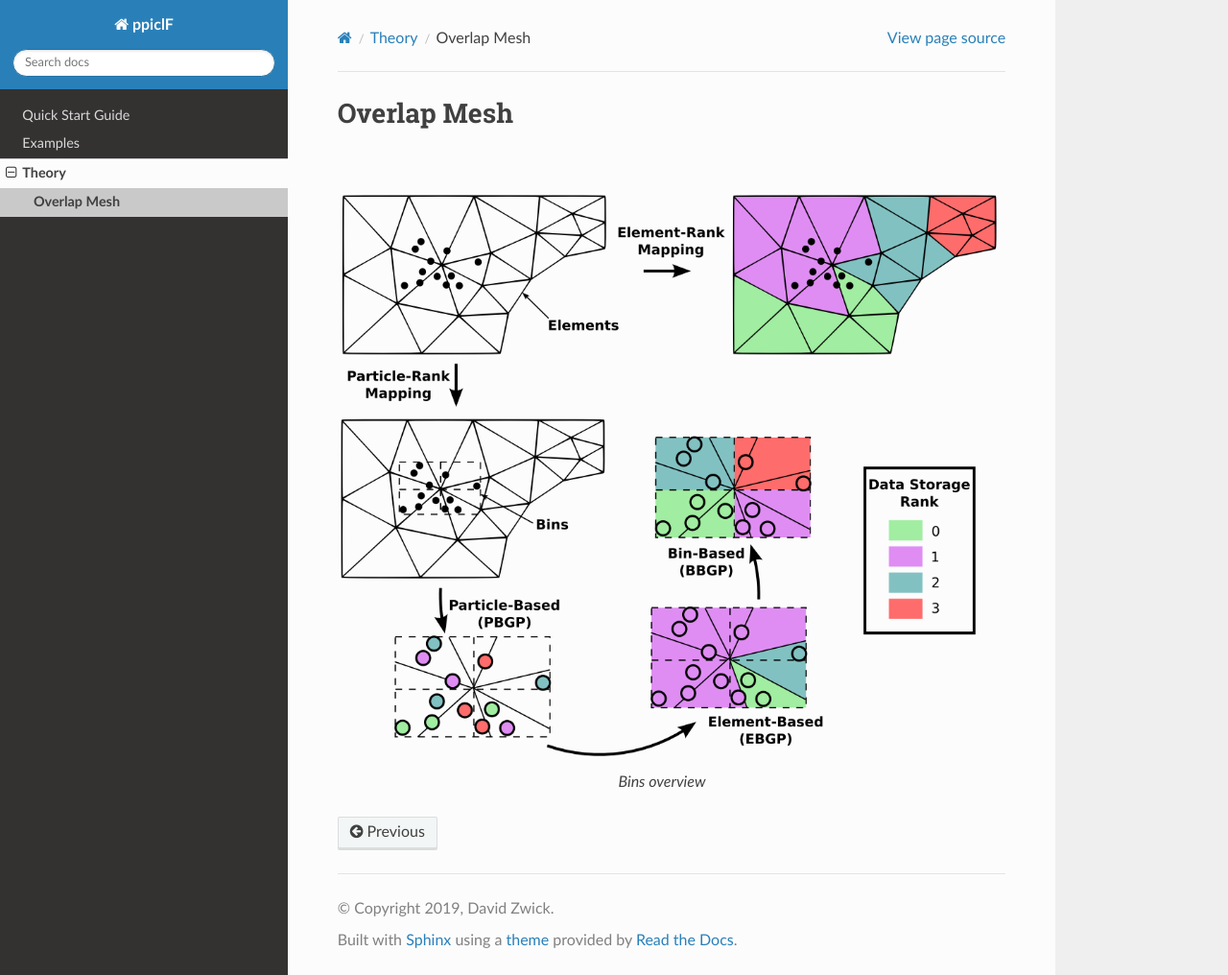
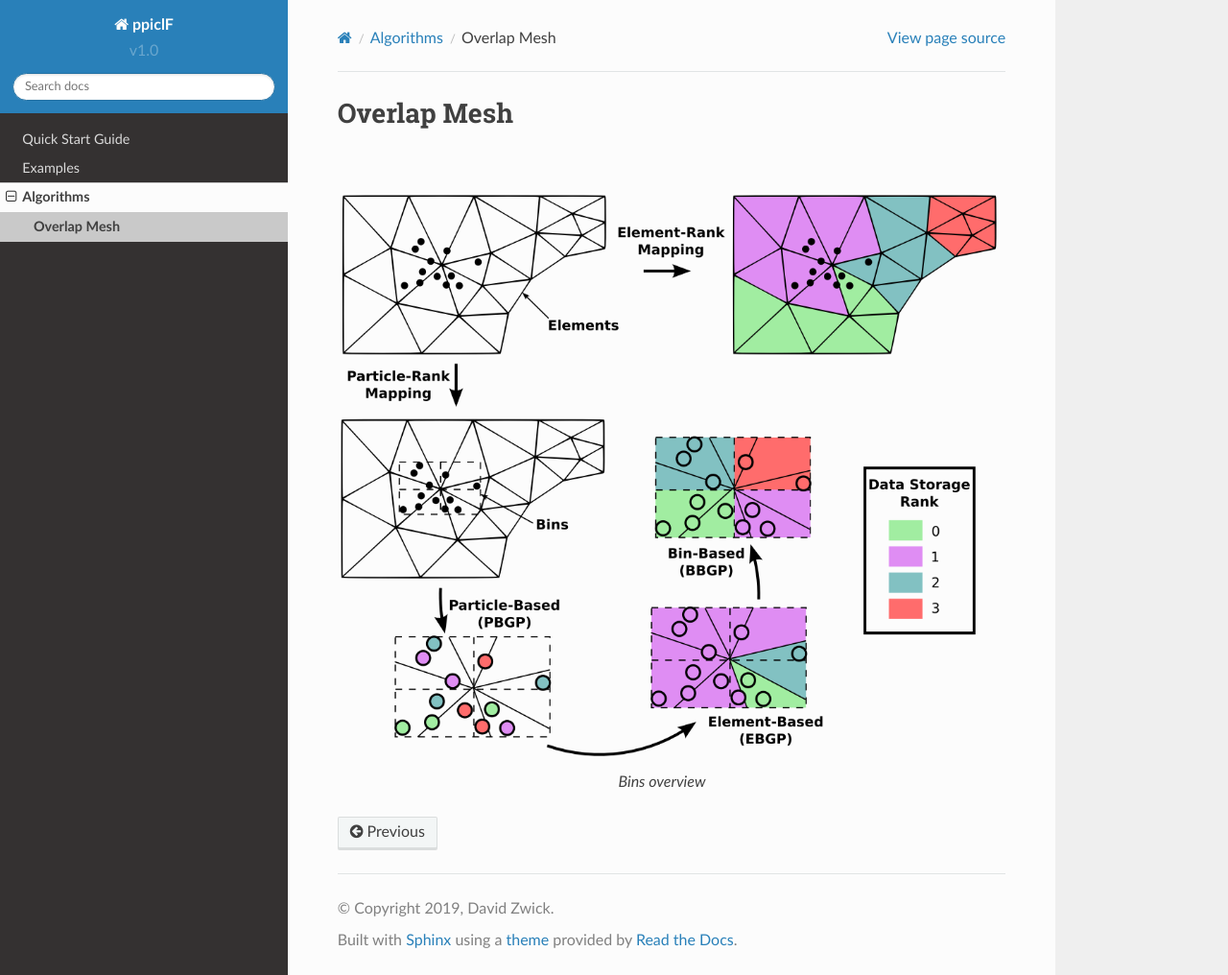
Before and after one commit to YunchaoYang/ppiclF-doc, a Sphinx documentation site: the page built from source/algorithms/overlap.rst, in a window 1280 px wide and 1016 px high. Shown: the whole window at 96% size. Built offline with Sphinx 7.4.7 and the Read the Docs theme 2.0.0, drawn with Linux system fonts in a browser that asks for light colours.

Commit message:
Updated with current version number

```diff
--- /dev/null
+++ b/source/algorithms.rst
@@ -0,0 +1,8 @@
+==========
+Algorithms
+==========
+
+.. toctree::
+   :maxdepth: 2
+
+   algorithms/overlap
--- a/source/conf.py
+++ b/source/conf.py
@@ -24,9 +24,9 @@ copyright = u'2019, David Zwick'
 author = u'David Zwick'
 
 # The short X.Y version
-version = u''
+version = u'v1.0'
 # The full version, including alpha/beta/rc tags
-release = u''
+release = u'v1.0'
 
 
 # -- General configuration ---------------------------------------------------
--- a/source/index.rst
+++ b/source/index.rst
@@ -31,4 +31,4 @@ Contents
 
    quickstart
    examples
-   theory
+   algorithms
--- a/source/theory.rst
+++ /dev/null
@@ -1,8 +0,0 @@
-======
-Theory
-======
-
-.. toctree::
-   :maxdepth: 2
-
-   theory/overlap
```
Also changed, not shown: source/algorithms/bin_map.png (renamed from source/theory/bin_map.png), source/algorithms/overlap.rst (renamed from source/theory/overlap.rst).
